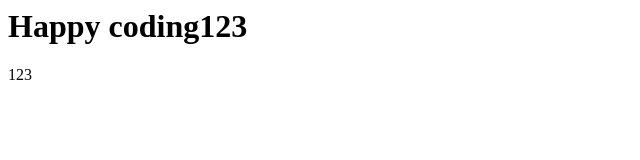
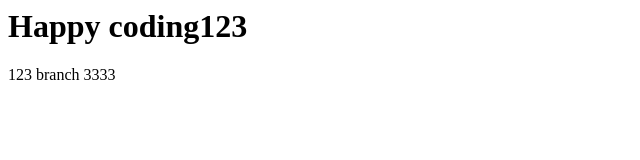
Before and after one commit to cleong98/project, a plain HTML site: page index.html in a window 1280 px wide. Shown: the full height of the page, 0-640 px from the left. Drawn offline with Linux system fonts and the light colour scheme.

Commit message:
Update index.html

```diff
--- a/index.html
+++ b/index.html
@@ -3,5 +3,7 @@
   <body>
     <h1>Happy coding123</h1>
     123
+
+    branch 3333
   </body>
 </html>
```
